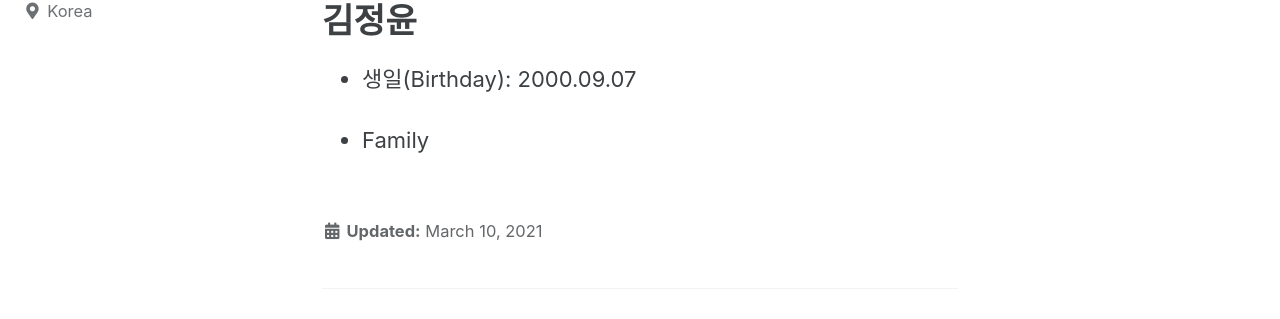
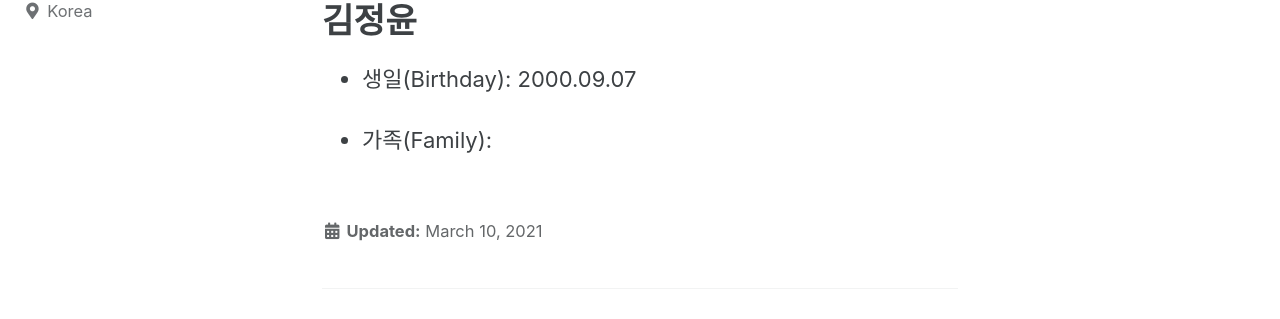
Before and after one commit to janew00/janew00.github.io, a Jekyll site: the page built from _posts/2021-03-10-introducing.markdown, in a window 1280 px wide. Shown: the part 201-520 px from the top of the page. Built offline with Jekyll 4.4.1, drawn with Linux system fonts in a browser that asks for light colours; cached includes are drawn as plain includes; comment, search, counter and statistics services are not loaded.

Commit message:
initial commit

```diff
--- a/_posts/2021-03-10-introducing.markdown
+++ b/_posts/2021-03-10-introducing.markdown
@@ -8,4 +8,4 @@ date: 2021-03-10 11:48:52 +0900
 
 * 생일(Birthday): 2000.09.07
 
-* Family
+* 가족(Family):
```
